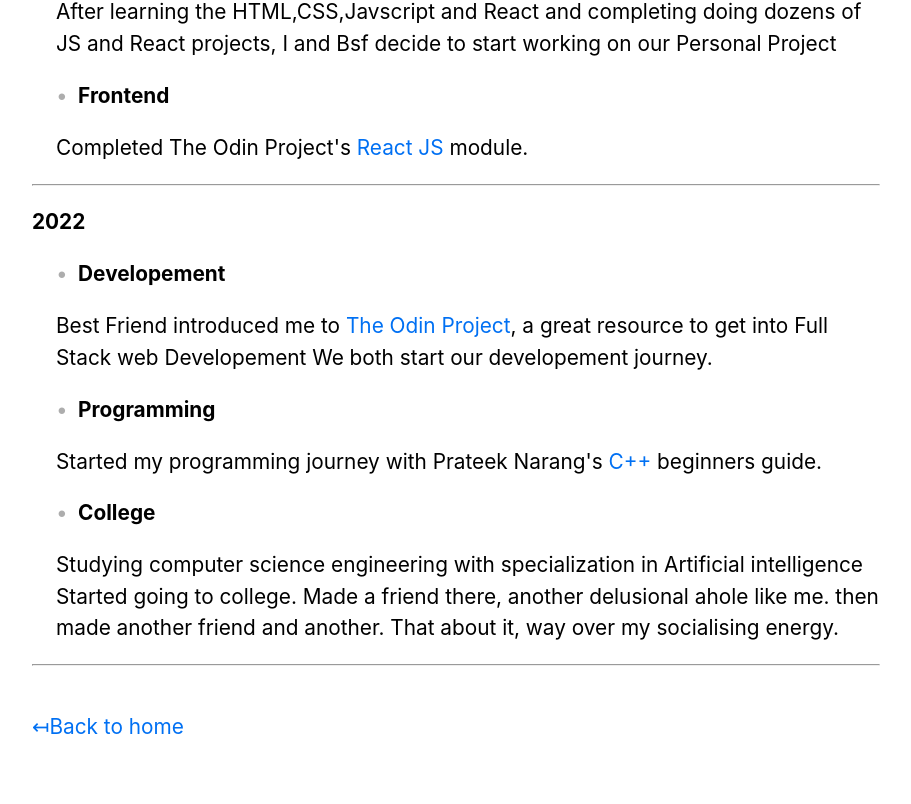
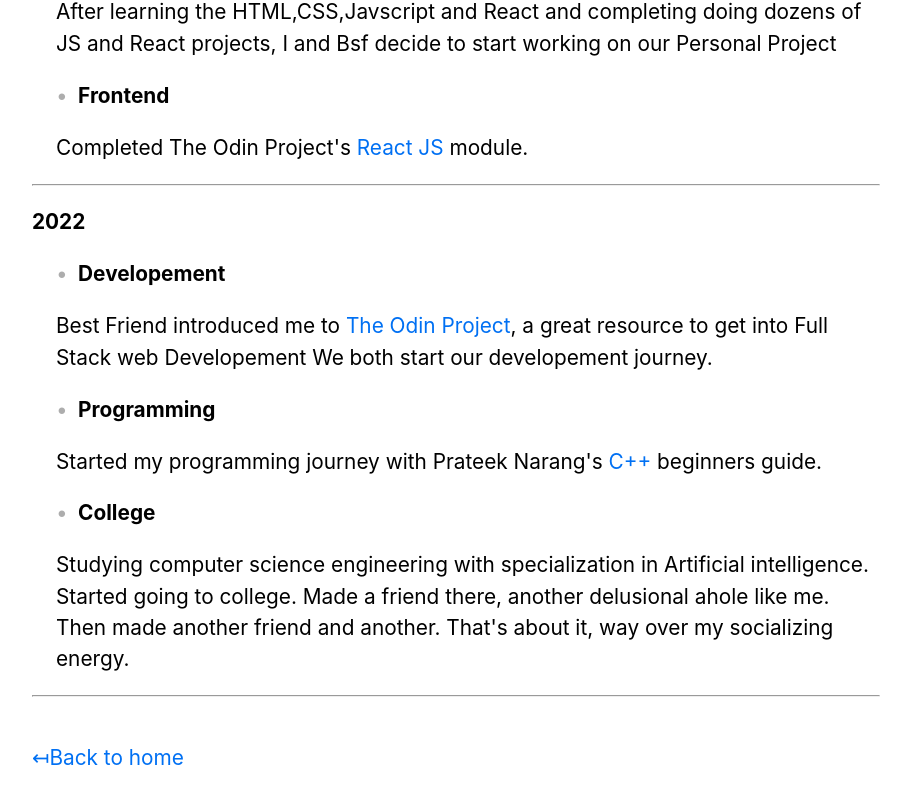
Before and after one commit to saurabhje/blog, a Next.js app: page /about in a window 1280 px wide. Shown: the part 1254-2058 px from the top of the page, without its empty margins (184-1095 px from the left). Built offline with nearby package versions, Linux system fonts and the light colour scheme.

Commit message:
About Page #2

```diff
--- a/pages/about.js
+++ b/pages/about.js
@@ -74,11 +74,8 @@ export default function About() {
                     </p>
                 </li>
                 <li className={utilStyles.ListItems}>
-                        <strong>College</strong>
-                        <p>Studying computer science engineering with specialization in Artificial intelligence
-                            Started going to college. Made a friend there, another delusional ahole like me.
-                            then made another friend and another. That about it, way over my socialising energy.
-                        </p>
+                    <strong>College</strong>
+                    <p>Studying computer science engineering with specialization in Artificial intelligence. Started going to college. Made a friend there, another delusional ahole like me. Then made another friend and another. That's about it, way over my socializing energy.</p>
                 </li>
             </ul>
         </section>
--- a/styles/utils.module.css
+++ b/styles/utils.module.css
@@ -86,15 +86,17 @@
 }
 
 .customList {
-  list-style: none; /* Remove default list style */
+  list-style: none;
   padding-left: 1.5rem;
 }
+
 
 .customList li::before {
   content: '•';
   color: #adadad;
   margin-right: 0.5em;
 }
+
 .ListItems{
   margin: 0 0 0.8rem
 }
```
